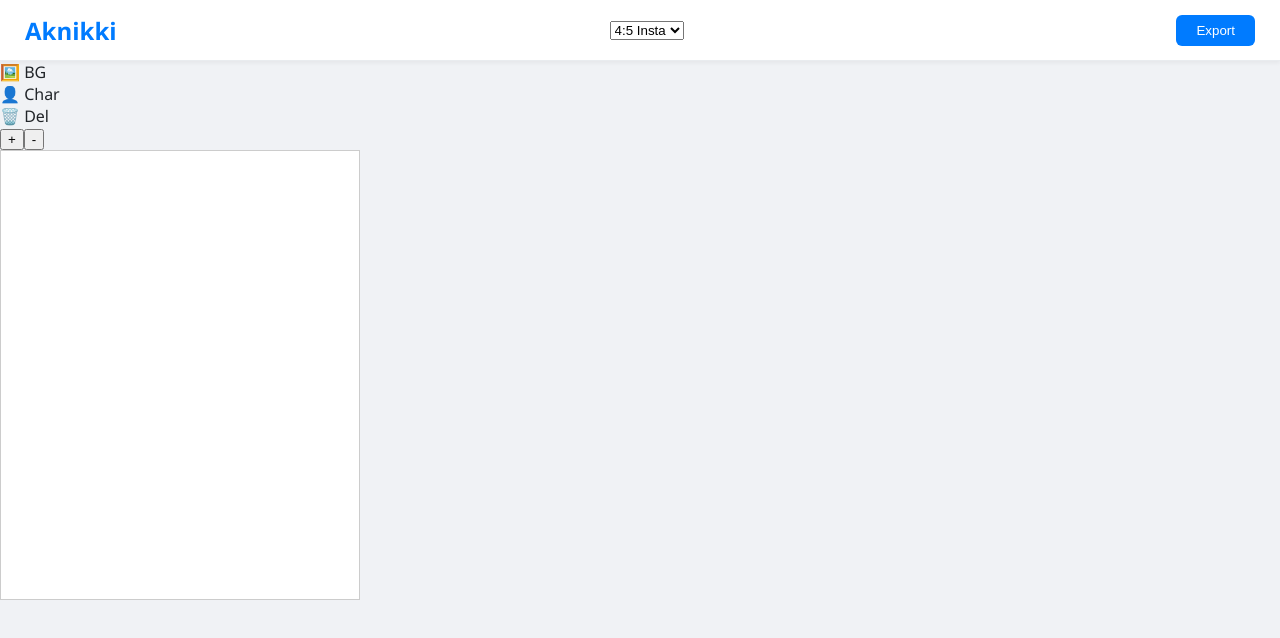
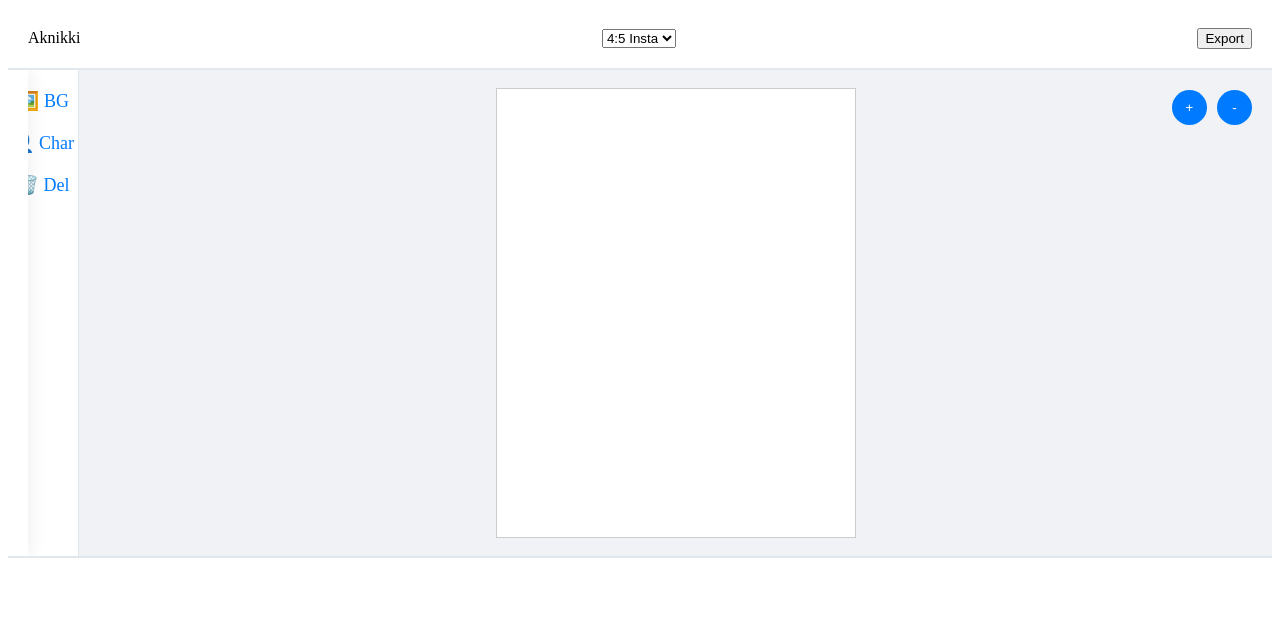
Before and after one commit to AKERA9/aknikki, a React (Create React App) app: page / in a window 1280 px wide. Shown: the top 638 px of the page. Built offline with nearby package versions, Linux system fonts and the light colour scheme.

Commit message:
Update App.css

```diff
--- a/src/App.css
+++ b/src/App.css
@@ -1,30 +1,21 @@
-:root { --primary-blue: #007bff; --bg-light: #ffffff; --border-gray: #e9ecef; --text-dark: #212529; }
-body { margin: 0; font-family: 'Segoe UI', sans-serif; background: #f0f2f5; color: var(--text-dark); }
-.aknikki-root { height: 100vh; display: flex; flex-direction: column; }
+.ak-root { height: 100vh; display: flex; flex-direction: column; background: #f4f7f9; }
+.ak-header { height: 60px; background: #fff; display: flex; align-items: center; justify-content: space-between; padding: 0 20px; border-bottom: 2px solid #e1e8ed; }
+.ak-body { flex: 1; display: flex; position: relative; overflow: hidden; }
 
-/* Header */
-.ak-header { height: 60px; background: white; border-bottom: 1px solid var(--border-gray); display: flex; align-items: center; justify-content: space-between; padding: 0 25px; box-shadow: 0 2px 4px rgba(0,0,0,0.05); }
-.ak-logo { font-size: 24px; font-weight: bold; color: var(--primary-blue); }
-.ak-select { padding: 6px 12px; border-radius: 6px; border: 1px solid var(--border-gray); }
-.ak-btn-blue { background: var(--primary-blue); color: white; border: none; padding: 8px 20px; border-radius: 6px; cursor: pointer; }
+.ak-sidebar-pro { width: 70px; background: #fff; border-right: 1px solid #e1e8ed; display: flex; flex-direction: column; gap: 20px; padding: 20px 0; align-items: center; }
+.tool-btn { cursor: pointer; font-size: 18px; text-align: center; color: #007bff; }
 
-/* Workspace */
-.ak-main { flex: 1; display: flex; position: relative; overflow: hidden; }
-.ak-sidebar { width: 80px; background: white; border-right: 1px solid var(--border-gray); display: flex; flex-direction: column; align-items: center; padding-top: 15px; }
-.ak-tool { padding: 15px 0; cursor: pointer; display: flex; flex-direction: column; align-items: center; font-size: 11px; width: 100%; transition: 0.2s; }
-.ak-tool.active { color: var(--primary-blue); border-left: 3px solid var(--primary-blue); background: #f8f9ff; }
+.ak-slide-panel { position: absolute; left: -300px; top: 0; bottom: 0; width: 280px; background: #fff; z-index: 100; transition: 0.4s ease; padding: 20px; box-shadow: 5px 0 15px rgba(0,0,0,0.05); }
+.ak-slide-panel.open { left: 71px; }
+.grid { display: grid; grid-template-columns: 1fr 1fr; gap: 10px; }
+.grid img { width: 100%; border-radius: 8px; cursor: pointer; border: 1px solid #eee; }
 
-/* Drawer */
-.ak-drawer { position: absolute; left: 81px; top: 0; bottom: 0; width: 280px; background: white; box-shadow: 10px 0 15px rgba(0,0,0,0.05); z-index: 50; padding: 15px; border-right: 1px solid var(--border-gray); }
-.ak-asset-grid { display: grid; grid-template-columns: 1fr 1fr; gap: 10px; margin-top: 15px; }
-.ak-asset-grid img { width: 100%; height: 100px; object-fit: contain; border: 1px solid #eee; border-radius: 8px; cursor: pointer; }
+.ak-viewport { flex: 1; display: flex; justify-content: center; align-items: center; background: #f0f2f5; position: relative; }
+.zoom-controls { position: absolute; top: 20px; right: 20px; display: flex; gap: 10px; }
+.zoom-controls button { width: 35px; height: 35px; border-radius: 50%; border: none; background: #007bff; color: white; cursor: pointer; }
 
-/* Canvas Area */
-.ak-canvas-container { flex: 1; display: flex; justify-content: center; align-items: center; padding: 20px; }
-.ak-canvas-wrapper { background: white; box-shadow: 0 10px 30px rgba(0,0,0,0.1); }
-
-/* Timeline */
-.ak-timeline { height: 200px; background: white; border-top: 1px solid var(--border-gray); padding: 15px; }
-.ak-timeline-header { display: flex; justify-content: space-between; align-items: center; margin-bottom: 15px; }
-.ak-track { height: 40px; background: #f8f9fa; border-radius: 6px; margin-bottom: 8px; display: flex; align-items: center; padding-left: 15px; border: 1px solid var(--border-gray); font-size: 13px; }
-.ak-keyframe-btn { background: #e7f1ff; color: var(--primary-blue); border: 1px solid var(--primary-blue); padding: 4px 10px; border-radius: 4px; cursor: pointer; }
+.ak-timeline-v2 { height: 220px; background: #fff; border-top: 2px solid #e1e8ed; padding: 15px; overflow-y: auto; }
+.timeline-layer { display: flex; align-items: center; margin-bottom: 10px; }
+.layer-label { width: 100px; font-size: 12px; color: #657786; }
+.layer-bar-bg { flex: 1; height: 30px; background: #f8f9fa; border-radius: 15px; position: relative; }
+.layer-bar { position: absolute; height: 100%; background: #007bff; border-radius: 15px; color: white; font-size: 10px; display: flex; align-items: center; justify-content: center; cursor: move; }
```
